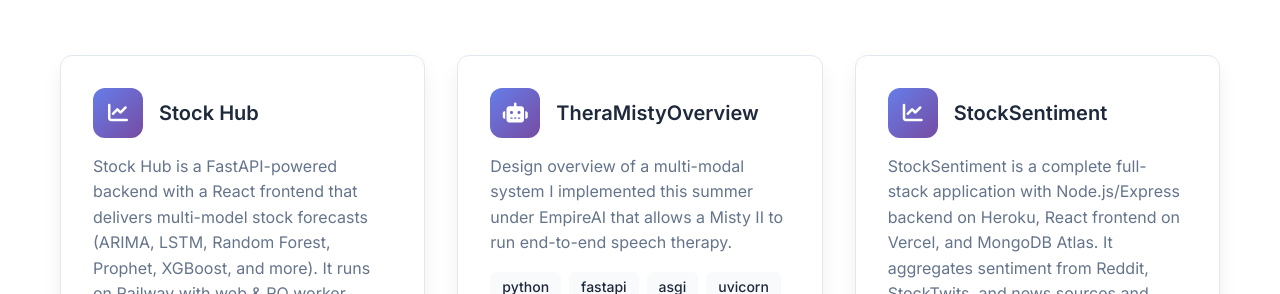
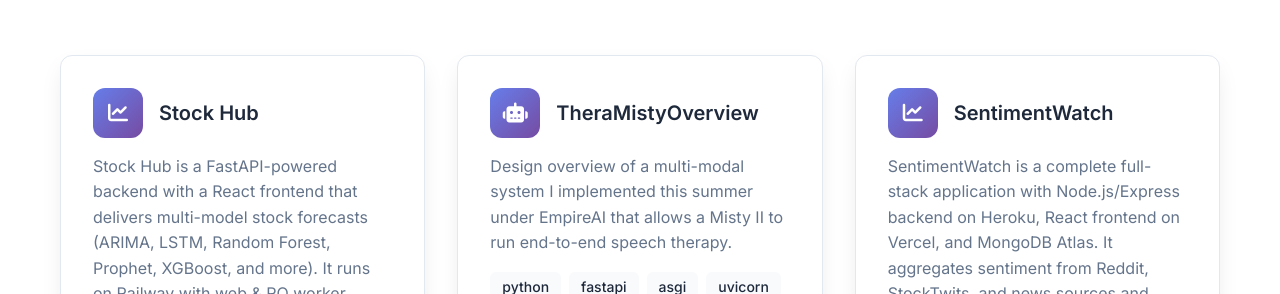
Before and after one commit to insdaguirre/insdaguirre.github.io, a Jekyll site: the page built from index.html, in a window 1280 px wide and 900 px high, scrolled down 1616 px. Shown: the part 159-453 px from the top of the window. Built offline with Jekyll 4.4.1, drawn with Linux system fonts in a browser that asks for light colours; some of the changed text lies outside the part shown.

Commit message:
Update SentimentWatch project in portfolio

```diff
--- a/index.html
+++ b/index.html
@@ -135,14 +135,14 @@
                 </div>
             </div>
 
-            <div class="project-card" data-repo="https://github.com/insdaguirre/StockSentiment" role="link" tabindex="0">
+            <div class="project-card" data-repo="https://github.com/insdaguirre/SentimentWatch" role="link" tabindex="0">
                 <div class="project-header">
                     <div class="project-icon">
                         <i class="fas fa-chart-line"></i>
                     </div>
-                    <h3 class="project-title">StockSentiment</h3>
+                    <h3 class="project-title">SentimentWatch</h3>
                 </div>
-                <p class="project-description">StockSentiment is a complete full-stack application with Node.js/Express backend on Heroku, React frontend on Vercel, and MongoDB Atlas. It aggregates sentiment from Reddit, StockTwits, and news sources and feeds a VADER sentiment analyzer with finance-specific rules.</p>
+                <p class="project-description">SentimentWatch is a complete full-stack application with Node.js/Express backend on Heroku, React frontend on Vercel, and MongoDB Atlas. It aggregates sentiment from Reddit, StockTwits, and news sources and feeds a VADER sentiment analyzer with finance-specific rules.</p>
                 <div class="project-tech">
                     <span class="tech-tag">Real-time Data</span>
                     <span class="tech-tag">Memory Optimization</span>
@@ -157,7 +157,7 @@
                     <span class="tech-tag">Confidence Scoring</span>
                 </div>
                 <div class="project-links">
-                    <a href="https://frontend-kohl-zeta-36.vercel.app/" target="_blank" class="btn btn-primary">Try it live</a>
+                    <a href="https://www.sentimentwatch.xyz/" target="_blank" class="btn btn-primary">Try it live</a>
                 </div>
             </div>
 
```
